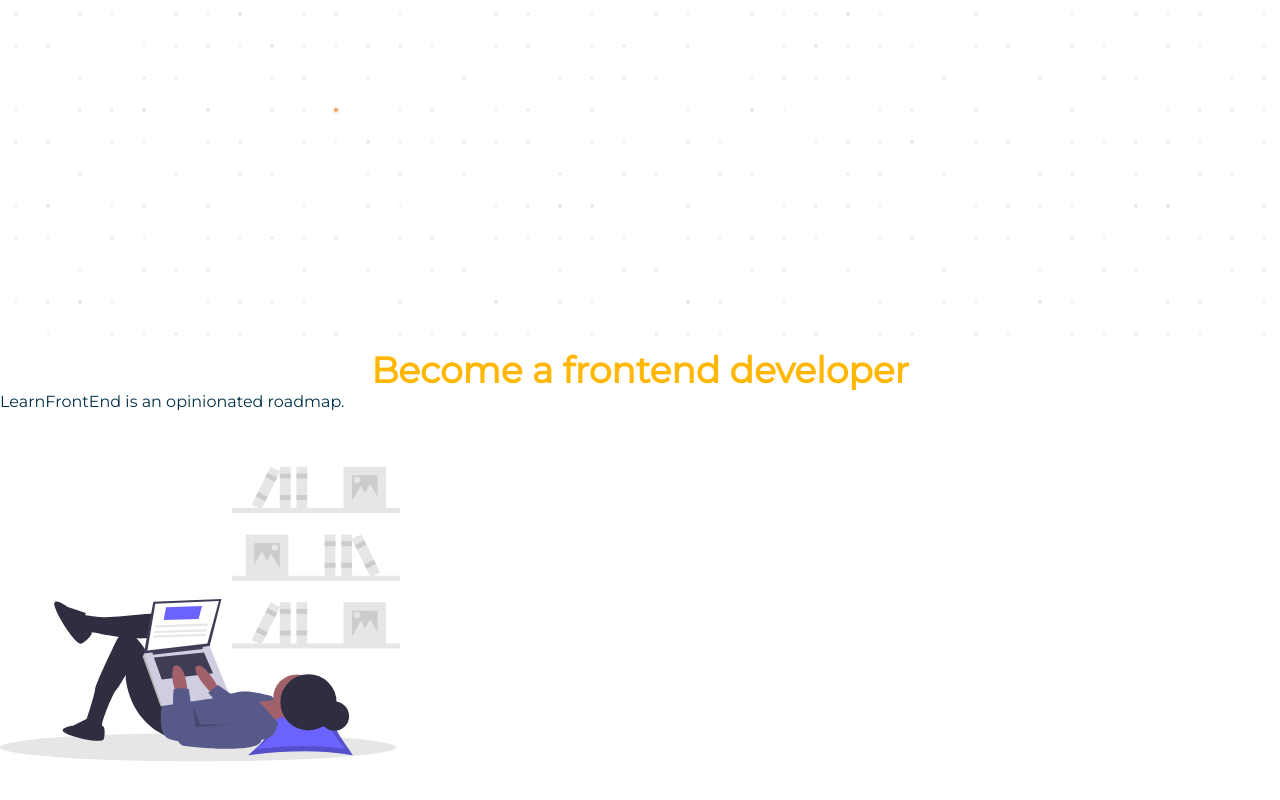
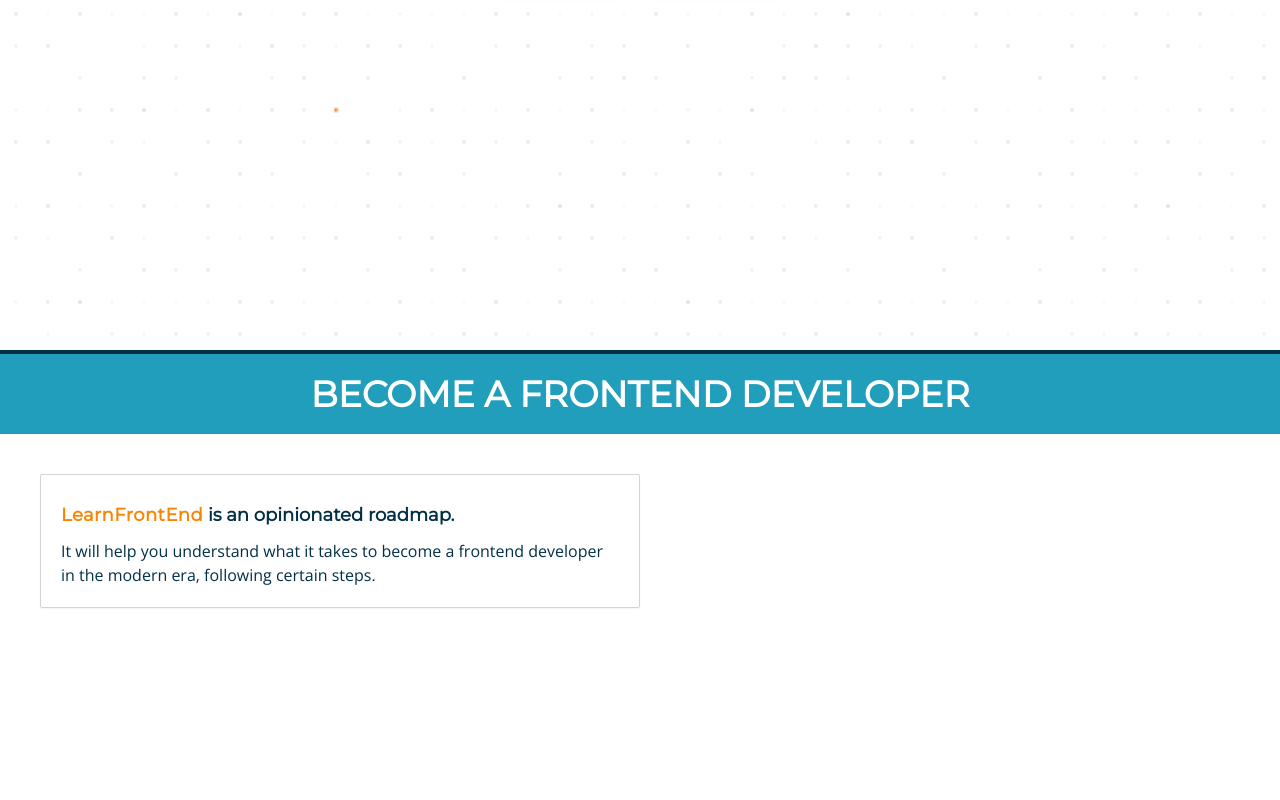
Before and after one commit to anargiris/learnfrontend, a Next.js app: page / in a window 1280 px wide. Shown: the part 450-1250 px from the top of the page. Built offline with nearby package versions, Linux system fonts and the light colour scheme.

Commit message:
small changes

```diff
--- a/components/Whatsthis.js
+++ b/components/Whatsthis.js
@@ -3,14 +3,30 @@
 
 const Whatsthis = () => {
   return (
-    <section id="whatsthis" className="h-screen font-mont">
-      <h3 className="text-4xl text-yellow-secondary text-center font-bold">
+    <section
+      id="whatsthis"
+      className="h-screen font-mont border-t-4 border-blue-strong"
+    >
+      <h3 className="text-4xl text-white uppercase bg-blue-primary py-5 text-center font-bold">
         Become a frontend developer
       </h3>
-      <p className="text-blue-strong">
-        LearnFrontEnd is an opinionated roadmap.
-      </p>
-      <Image src="/coding.svg" width={400} height={400} />
+      <div className="flex justify-between">
+        <div className="p-10 flex-1">
+          <div className="border border-gray-300 shadow-sm rounded-sm p-5">
+            <h4 className="text-blue-strong font-mont text-lg font-bold leading-10 mb-1">
+              <span className="text-yellow-primary tracking-wide">
+                LearnFrontEnd
+              </span>{" "}
+              is an opinionated roadmap.
+            </h4>
+            <p className="text-blue-strong font-open">
+              It will help you understand what it takes to become a frontend
+              developer in the modern era, following certain steps.
+            </p>
+          </div>
+        </div>
+        <div className="flex-1"></div>
+      </div>
     </section>
   );
 };
```
